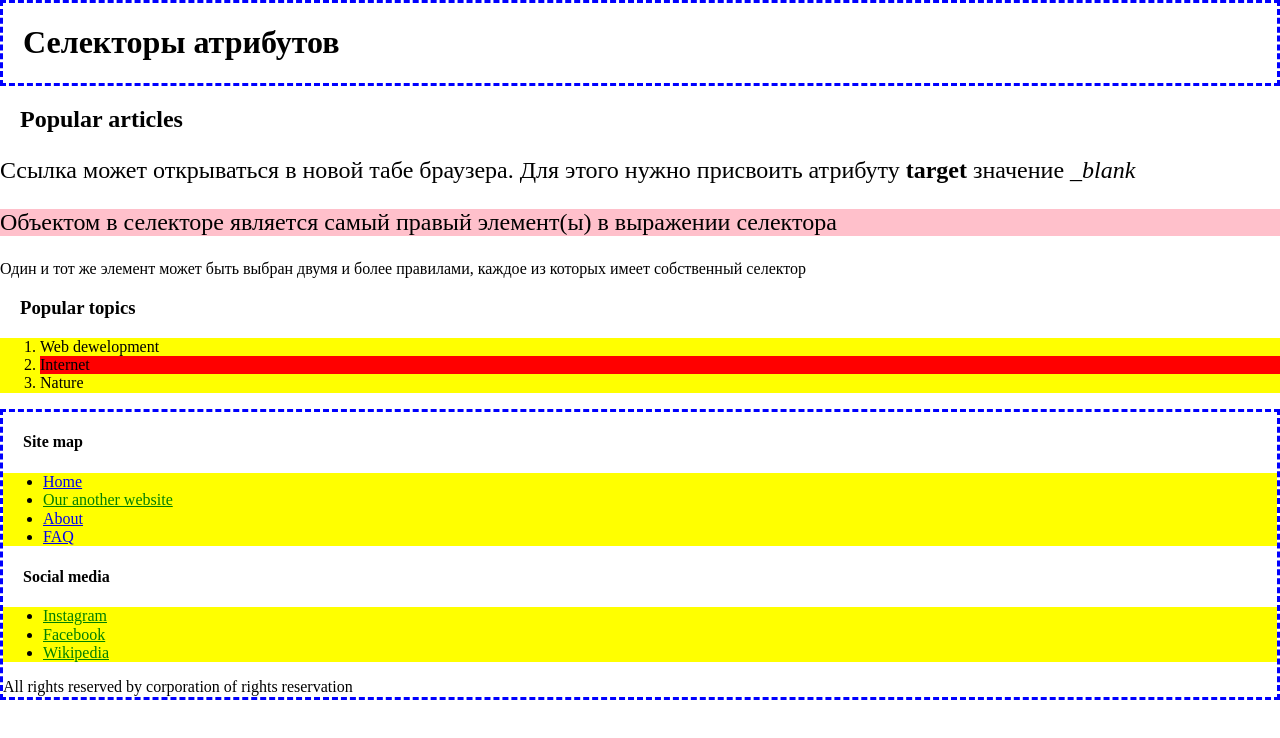
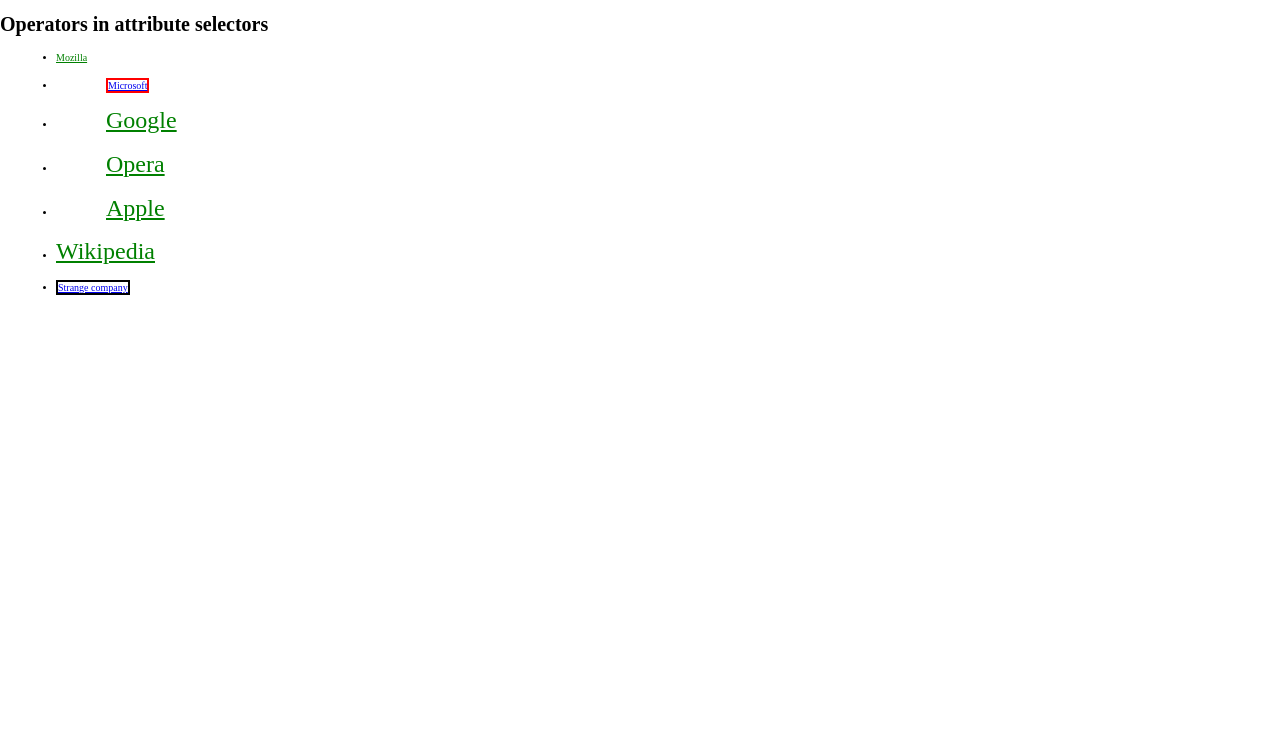
Before and after one commit to LOOOSEEER/htmlHomework, a plain HTML site: page index.html in a window 1280 px wide. Drawn offline with nearby package versions, Linux system fonts and the light colour scheme.

Commit message:
task1 lesson6

```diff
--- a/index.html
+++ b/index.html
@@ -2,68 +2,44 @@
 <html lang="en">
   <head>
     <meta charset="UTF-8" />
-    <title>Селекторы</title>
+    <title>Operators in attribute selectors</title>
     <link
       rel="stylesheet"
       href="https://cdnjs.cloudflare.com/ajax/libs/normalize/8.0.1/normalize.min.css"
       integrity="sha256-l85OmPOjvil/SOvVt3HnSSjzF1TUMyT9eV0c2BzEGzU="
       crossorigin="anonymous"
     />
-    <link rel="stylesheet" href="styles.css">
+    <link rel="stylesheet" type="text/css" href="selectors.css" />
+    <link rel="stylesheet" href="styles.css" />
   </head>
 
   <body>
-    <header>
-      <h1>Селекторы атрибутов</h1>
-      <nav class="navigation"></nav>
-    </header>
-    <main>
-      <section>
-        <h2>Popular articles</h2>
-        <article class="new">
-          <p>
-            Ссылка может открываться в новой табе браузера. Для этого нужно присвоить атрибуту
-            <b>target</b> значение <i>_blank</i>
-          </p>
-        </article>
-        <article class="new posted-today">
-          <p>Объектом в селекторе является самый правый элемент(ы) в выражении селектора</p>
-        </article>
-        <article>
-          <p>
-            Один и тот же элемент может быть выбран двумя и более правилами, каждое из которых имеет
-            собственный селектор
-          </p>
-        </article>
-      </section>
-      <aside>
-        <h3>Popular topics</h3>
-        <ol>
-          <li class="topic most-popular">Web dewelopment</li>
-          <li class="topic new">Internet</li>
-          <li class="topic">Nature</li>
-        </ol>
-      </aside>
-    </main>
-    <footer>
-      <section>
-        <h4>Site map</h4>
-        <ul>
-          <li><a href="#">Home</a></li>
-          <li><a href="#" target="_blank">Our another website</a></li>
-          <li><a href="#">About</a></li>
-          <li><a href="#">FAQ</a></li>
-        </ul>
-      </section>
-      <section>
-        <h4>Social media</h4>
-        <ul>
-          <li><a href="https://www.instagram.com" target="_blank">Instagram</a></li>
-          <li><a href="https://www.facebook.com" target="_blank">Facebook</a></li>
-          <li><a href="https://www.wikipedia.org" target="_blank">Wikipedia</a></li>
-        </ul>
-      </section>
-      <span>All rights reserved by corporation of rights reservation</span>
-    </footer>
+    <h1 class="page-header">Operators in attribute selectors</h1>
+
+    <ul>
+      <li>
+        <a href="https://www.mozilla.org" title="link" lang="en-gb">Mozilla</a>
+      </li>
+      <li>
+        <a href="broken link https://microsoft.com" lang="english">Microsoft</a>
+      </li>
+      <li>
+        <a href="https://www.google.com" title="item popular">Google</a>
+      </li>
+      <li>
+        <a href="https://www.opera.com" title="popular item" lang="en-us"
+          >Opera</a
+        >
+      </li>
+      <li>
+        <a href="https://www.apple.com" title="link popular">Apple</a>
+      </li>
+      <li>
+        <a href="https://www.wikipedia.org/" title="super-popular">Wikipedia</a>
+      </li>
+      <li title="item">
+        <a target="_blank" href="https://broken.org/">Strange company</a>
+      </li>
+    </ul>
   </body>
 </html>
--- a/styles.css
+++ b/styles.css
@@ -1,21 +1,21 @@
+li{
+  margin: 16px;
+}
 [target="_blank"]{
+  border: 2px solid black;
+}
+[href^="broken"]{
+  border: 2px solid red;
+}
+[href$=".com"]{
+  margin-left: 50px;
+}
+[lang*="en"]{
+font-size: 10px;
+}
+[href*="www"]{
   color: green;
 }
-ol, ul{
-  background-color: yellow;
-}
-footer, header{
-  border: 3px dashed blue;
-}
-article.new{
+[title*="popular"]{
   font-size: 24px;
 }
-li.new{
-  background-color: red;
-}
-.new.posted-today{
-  background-color: pink;
-}
-h1, h2, h3,h4{
-  margin-left: 20px;
-}
```
